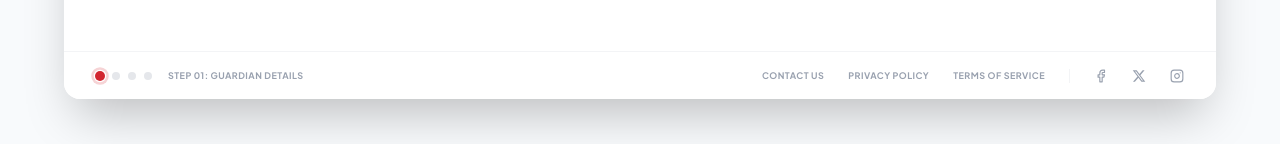
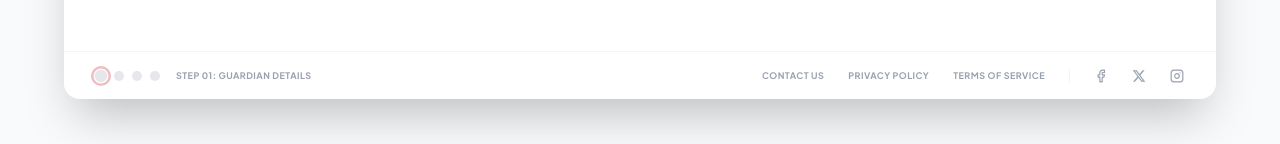
Before and after one commit to tsoanelomodise-arch/soccerlegends, a React (Vite) app: page / in a window 1280 px wide. Shown: the part 4019-4163 px from the top of the page. Built offline with nearby package versions, Linux system fonts and the light colour scheme.

Commit message:
feat: add section completion validation to form
Implement logic to verify that required fields are filled for each registration step, enabling completion tracking in the UI.

```diff
--- a/src/App.tsx
+++ b/src/App.tsx
@@ -1813,17 +1813,56 @@ export default function App() {
                 { id: "fees", step: "04", label: "Fees & Payment" }
               ].map((sect) => {
                 const isActive = activeSection === sect.id;
+
+                // Determine if this section is complete
+                let isComplete = false;
+                if (sect.id === "guardian-registration") {
+                  isComplete = !!(
+                    formData.firstName.trim() &&
+                    formData.surname.trim() &&
+                    (noEmail || (formData.email.trim() && /^[^\s@]+@[^\s@]+\.[^\s@]+$/.test(formData.email))) &&
+                    formData.identification.trim() &&
+                    (usePassport || /^\d{13}$/.test(formData.identification.replace(/\s/g, ""))) &&
+                    formData.cellphone.trim() &&
+                    formData.cellphone.replace(/\D/g, "").length >= 10 &&
+                    formData.doctorName.trim() &&
+                    formData.doctorContact.trim() &&
+                    formData.nextOfKin.trim() &&
+                    formData.agreeTerms
+                  );
+                } else if (sect.id === "player-detail") {
+                  isComplete = !!(
+                    formData.playerName.trim() &&
+                    formData.playerDob
+                  );
+                } else if (sect.id === "player-statistics") {
+                  isComplete = !!(
+                    formData.goals.toString().trim() !== "" ||
+                    formData.assists.toString().trim() !== "" ||
+                    formData.minutesPlayed.toString().trim() !== ""
+                  );
+                } else if (sect.id === "fees") {
+                  isComplete = !!(
+                    formData.selectedDays.length > 0 &&
+                    formData.agreeIndemnity
+                  );
+                }
+
                 return (
                   <button
                     key={sect.id}
                     type="button"
                     onClick={() => scrollToSection(sect.id)}
-                    className={`w-2 h-2 rounded-full transition-all duration-300 focus:outline-none cursor-pointer ${
+                    className={`w-2.5 h-2.5 rounded-full transition-all duration-300 focus:outline-none cursor-pointer ${
+                      isComplete
+                        ? "bg-brand-red"
+                        : "bg-gray-200 hover:bg-gray-300"
+                    } ${
                       isActive
-                        ? "bg-brand-red scale-125 ring-2 ring-brand-red/20 ring-offset-1"
-                        : "bg-gray-200 hover:bg-brand-red/50"
+                        ? "scale-125 ring-2 ring-brand-red/30 ring-offset-1"
+                        : "hover:scale-110"
                     }`}
-                    title={`Go to ${sect.label}`}
+                    title={`Go to ${sect.label} (${isComplete ? "Complete" : "Incomplete"})`}
                     aria-label={`Scroll to ${sect.label}`}
                   />
                 );
```
